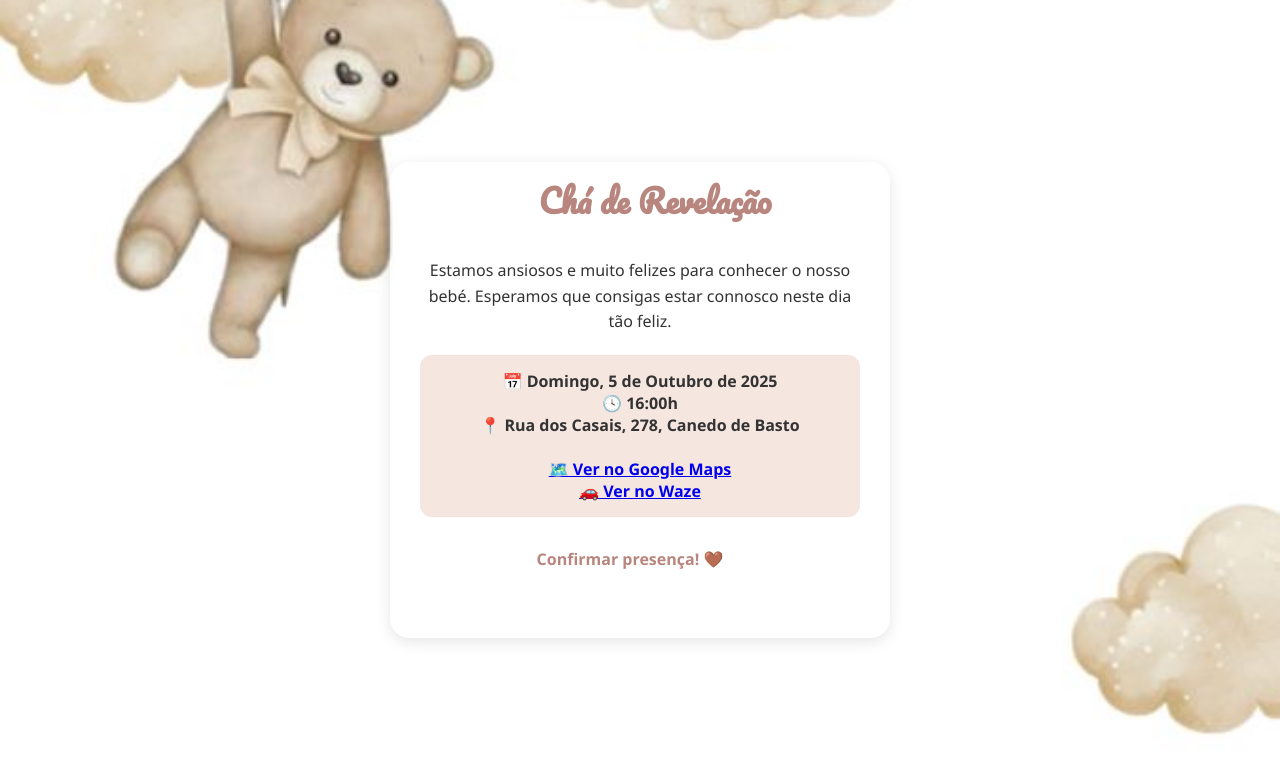
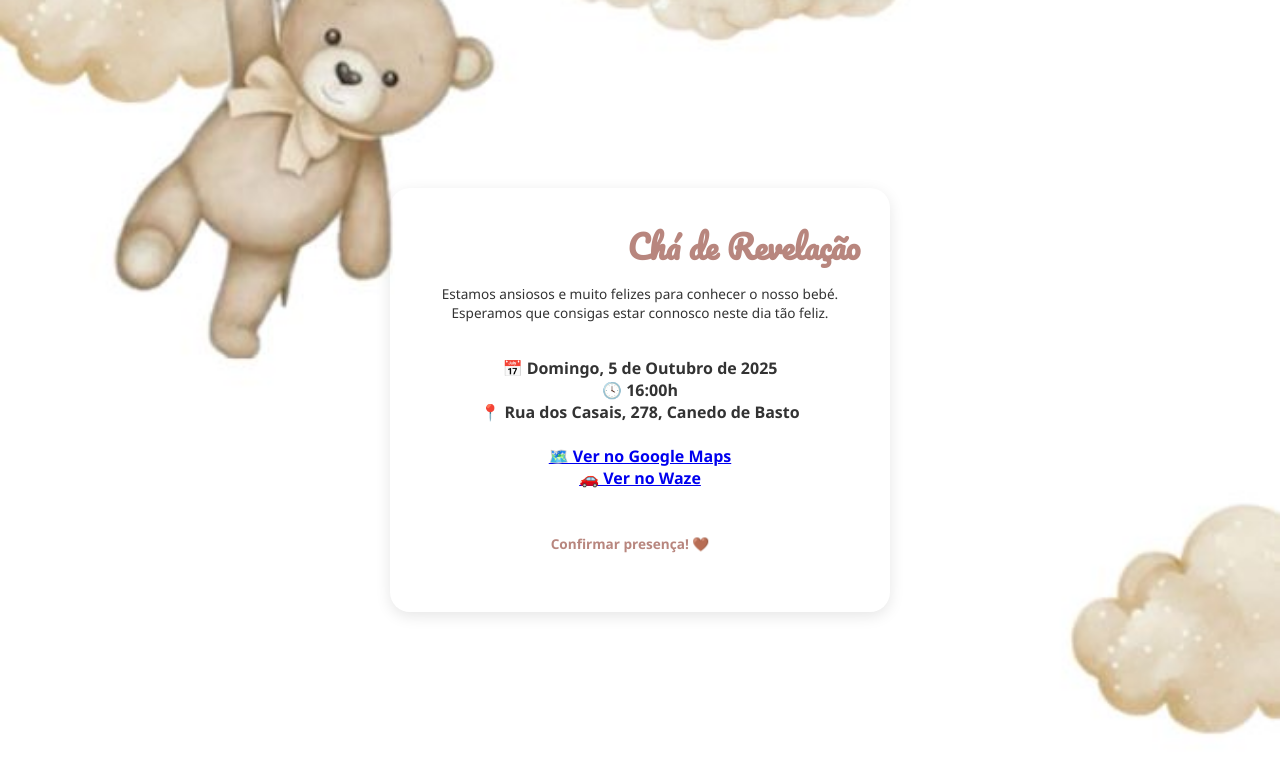
Before and after one commit to paraujocm/baby-shower, a plain HTML site: page index.html in a window 1280 px wide. Drawn offline with Linux system fonts and the light colour scheme.

Commit message:
Update index.html

```diff
--- a/index.html
+++ b/index.html
@@ -36,7 +36,7 @@
 
 
     .card {
-      background-color: rgba(255, 255, 255, 0.4);
+      background-color: transparent;
       border-radius: 20px;
       box-shadow: 0 4px 15px rgba(0,0,0,0.1);
       max-width: 500px;
@@ -52,9 +52,7 @@
     }
 
     .card h1 {
-      position: relative;
-      top: -20px;    /* sobe 20px */
-      right: -15px;  /* move 15px para a direita */
+      text-align: right;
       font-size: 2rem;
       color: #b8867e;
       margin-bottom: 10px;
@@ -68,13 +66,14 @@
     }
 
     .card p {
-      font-size: 1rem;
-      line-height: 1.6;
+      font-size: 0.85rem; /* deixa o texto menor */
+      line-height: 1.4;
       margin-bottom: 20px;
     }
 
     .date-box {
-      background-color: #f5e6df;
+      background-color: transparent;
+      box-shadow: none;
       border-radius: 12px;
       padding: 15px;
       margin: 20px 0;
```
